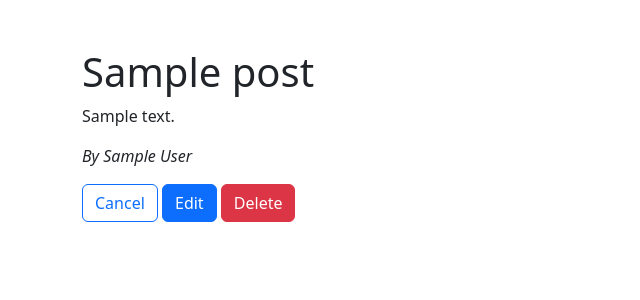
After one commit to AgamiLior/Blogly-P1, a Flask app: page /posts/1 in a window 1280 px wide. The commit adds this page. Shown: the top 300 px of the page, without its empty margins (0-640 px from the left). Run offline with Flask 2, Linux system fonts and the light colour scheme; tables that the repository leaves empty hold one stand-in row (values such as "Sample post"); some libraries are stand-ins or nearby versions.

Commit message:
part two

```diff
--- a/app.py
+++ b/app.py
@@ -2,7 +2,7 @@
 
 from flask import Flask, request, render_template, redirect, flash, session
 from flask_debugtoolbar import DebugToolbarExtension
-from models import db, connect_db, User
+from models import db, connect_db, User, Post
 
 app = Flask(__name__)
 
@@ -23,20 +23,20 @@ def home():
 
 @app.route('/users')
 def users_index():
-    """Show a page with info on all users"""
+    """Show list of users"""
 
     users = User.query.order_by(User.last_name, User.first_name).all()
     return render_template('users/index.html', users=users)
 
 @app.route('/users/new', methods=["GET"])
 def users_new_form():
-    """Show a form to create a new user"""
+    """Create new user form"""
 
     return render_template('users/new.html')
 
 @app.route("/users/new", methods=["POST"])
 def users_new():
-    """Handle form submission for creating a new user"""
+    """Form to handle all of user's information"""
 
     new_user = User(
         first_name=request.form['first_name'],
@@ -51,7 +51,7 @@ def users_new():
 
 @app.route('/users/<int:user_id>')
 def users_show(user_id):
-    """Show a page with info on a specific user"""
+    """Shows user's page"""
 
     user = User.query.get_or_404(user_id)
     return render_template('users/userpage.html', user=user)
@@ -59,7 +59,7 @@ def users_show(user_id):
 
 @app.route('/users/<int:user_id>/edit')
 def users_edit(user_id):
-    """Show a form to edit an existing user"""
+    """Edit user's page"""
 
     user = User.query.get_or_404(user_id)
     return render_template('users/edit.html', user=user)
@@ -67,7 +67,7 @@ def users_edit(user_id):
 
 @app.route('/users/<int:user_id>/edit', methods=["POST"])
 def users_update(user_id):
-    """Handle form submission for updating an existing user"""
+    """Form to handle user edit page"""
 
     user = User.query.get_or_404(user_id)
     user.first_name = request.form['first_name']
@@ -82,10 +82,74 @@ def users_update(user_id):
 
 @app.route('/users/<int:user_id>/delete', methods=["POST"])
 def users_destroy(user_id):
-    """Handle form submission for deleting an existing user"""
+    """delete user"""
 
     user = User.query.get_or_404(user_id)
     db.session.delete(user)
     db.session.commit()
 
     return redirect("/users")
+
+
+@app.route('/users/<int:user_id>/posts/new')
+def posts_new_form(user_id):
+    """Create new post for user"""
+
+    user = User.query.get_or_404(user_id)
+    return render_template('posts/new.html', user=user)
+
+
+@app.route('/users/<int:user_id>/posts/new', methods=["POST"])
+def posts_new(user_id):
+    """Form to handle the user's post"""
+
+    user = User.query.get_or_404(user_id)
+    new_post = Post(title=request.form['title'],
+                    content=request.form['content'],
+                    user=user)
+
+    db.session.add(new_post)
+    db.session.commit()
+
+    return redirect(f"/users/{user_id}")
+
+
+@app.route('/posts/<int:post_id>')
+def posts_show(post_id):
+    """Show all posts for user"""
+
+    post = Post.query.get_or_404(post_id)
+    return render_template('posts/show.html', post=post)
+
+
+@app.route('/posts/<int:post_id>/edit')
+def posts_edit(post_id):
+    """Edit user's specific post"""
+
+    post = Post.query.get_or_404(post_id)
+    return render_template('posts/edit_post.html', post=post)
+
+
+@app.route('/posts/<int:post_id>/edit', methods=["POST"])
+def posts_update(post_id):
+    """Form to handle post edit"""
+
+    post = Post.query.get_or_404(post_id)
+    post.title = request.form['title']
+    post.content = request.form['content']
+
+    db.session.add(post)
+    db.session.commit()
+
+    return redirect(f"/users/{post.user_id}")
+
+
+@app.route('/posts/<int:post_id>/delete', methods=["POST"])
+def posts_destroy(post_id):
+    """Delete specific post"""
+    post = Post.query.get_or_404(post_id)
+
+    db.session.delete(post)
+    db.session.commit()
+
+    return redirect(f"/users/{post.user_id}")
--- /dev/null
+++ b/templates/posts/show.html
@@ -0,0 +1,25 @@
+{% extends 'base.html' %}
+
+{% block title %}{{ post.title }}{% endblock %}
+
+{% block content %}
+
+  <h1>{{ post.title }}</h1>
+
+  <p>{{ post.content }}</p>
+  <p><i>By {{ post.user.first_name }} {{post.user.last_name}}
+  </i></p>
+
+<form>
+  <button class="btn btn-outline-primary"
+          formmethod="GET"
+          formaction="/users/{{ post.user_id }}">Cancel</button>
+  <button class="btn btn-primary"
+          formmethod="GET"
+          formaction="/posts/{{ post.id }}/edit">Edit</button>
+  <button class="btn btn-danger"
+          formmethod="POST"
+          formaction="/posts/{{ post.id }}/delete">Delete</button>
+</form>
+
+{% endblock %}
```
Also changed, not shown: models.py (+27 -4 lines), templates/posts/edit_post.html (added, +34 -0 lines), templates/posts/home.html (added, +19 -0 lines), templates/posts/new.html (added, +34 -0 lines), templates/users/userpage.html (+9 -0 lines).
